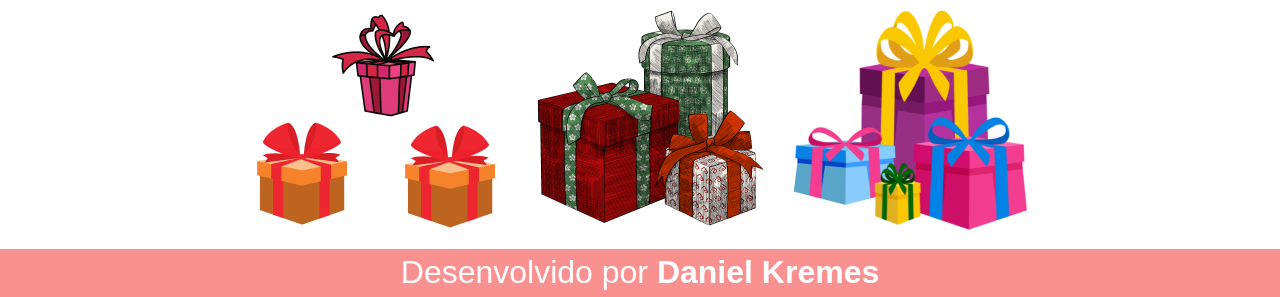
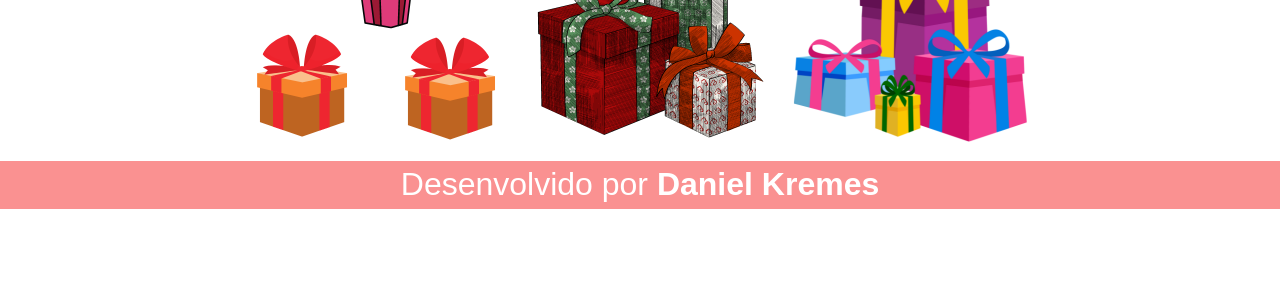
Before and after one commit to DanielKremes/Pagina-presente, a plain HTML site: page index.html in a window 1280 px wide. Shown: the part 601-898 px from the top of the page. After the commit the page ends 810 px from the top, so only its background shows below. Drawn offline with Linux system fonts and the light colour scheme; a web font is replaced by a local one.

```diff
--- a/assets/styles/style.css
+++ b/assets/styles/style.css
@@ -17,7 +17,7 @@
 
 html,
 body {
-    height: 100vh;
+    /* height: 100vh; */
     font-family: var(--font-page);
 }
 
@@ -46,7 +46,7 @@
     flex-direction: column;
     width: 100%;
     color: var(--cor-3);
-    min-height: 100vh;
+    min-height: 89vh;
     gap: 1rem;
 }
 
```
Also changed, not shown: print pagina presente.png (added), 1 other file.
